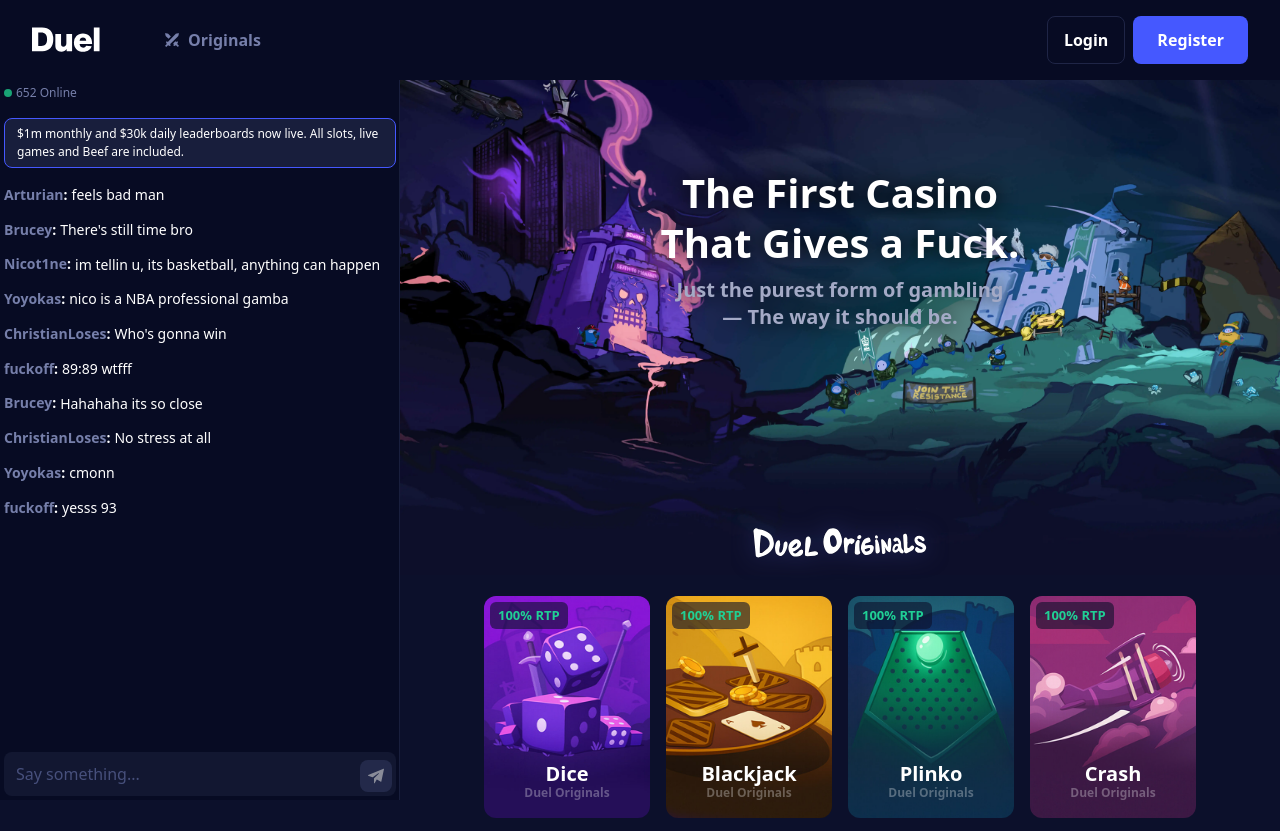
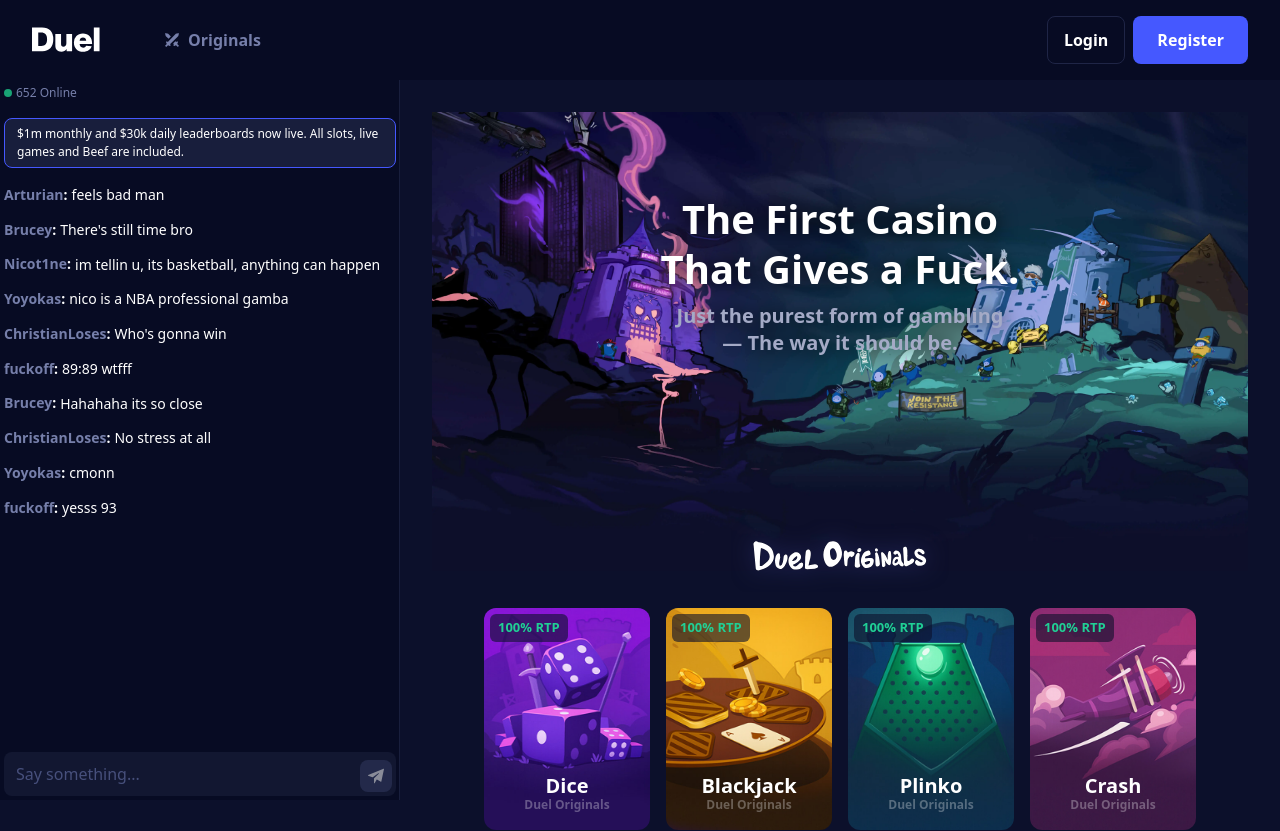
Before and after one commit to DotDebian/duelito, a Next.js app: page / in a window 1280 px wide. Shown: the top 831 px of the page. Built offline with nearby package versions, Linux system fonts and the light colour scheme.

Commit message:
chore(ui): ajuster padding et ajouter image table de jeu

```diff
--- a/app/components/AppShell.tsx
+++ b/app/components/AppShell.tsx
@@ -18,7 +18,7 @@
           <Sidebar />
 
           <MainContent>
-            <div>
+            <div className="flex flex-col p-16 sm:p-32">
               {children}
             </div>
 
--- a/app/components/MainContent.tsx
+++ b/app/components/MainContent.tsx
@@ -13,7 +13,7 @@
   return (
     <div className="flex min-h-[calc(100vh-var(--navbar-height)-theme(space.16))] flex-grow flex-col">
       <main className="flex-grow">
-      <div>
+        <div>
           {children}
         </div>
       </main>
```
Also changed, not shown: public/images/card-table.png (added).
